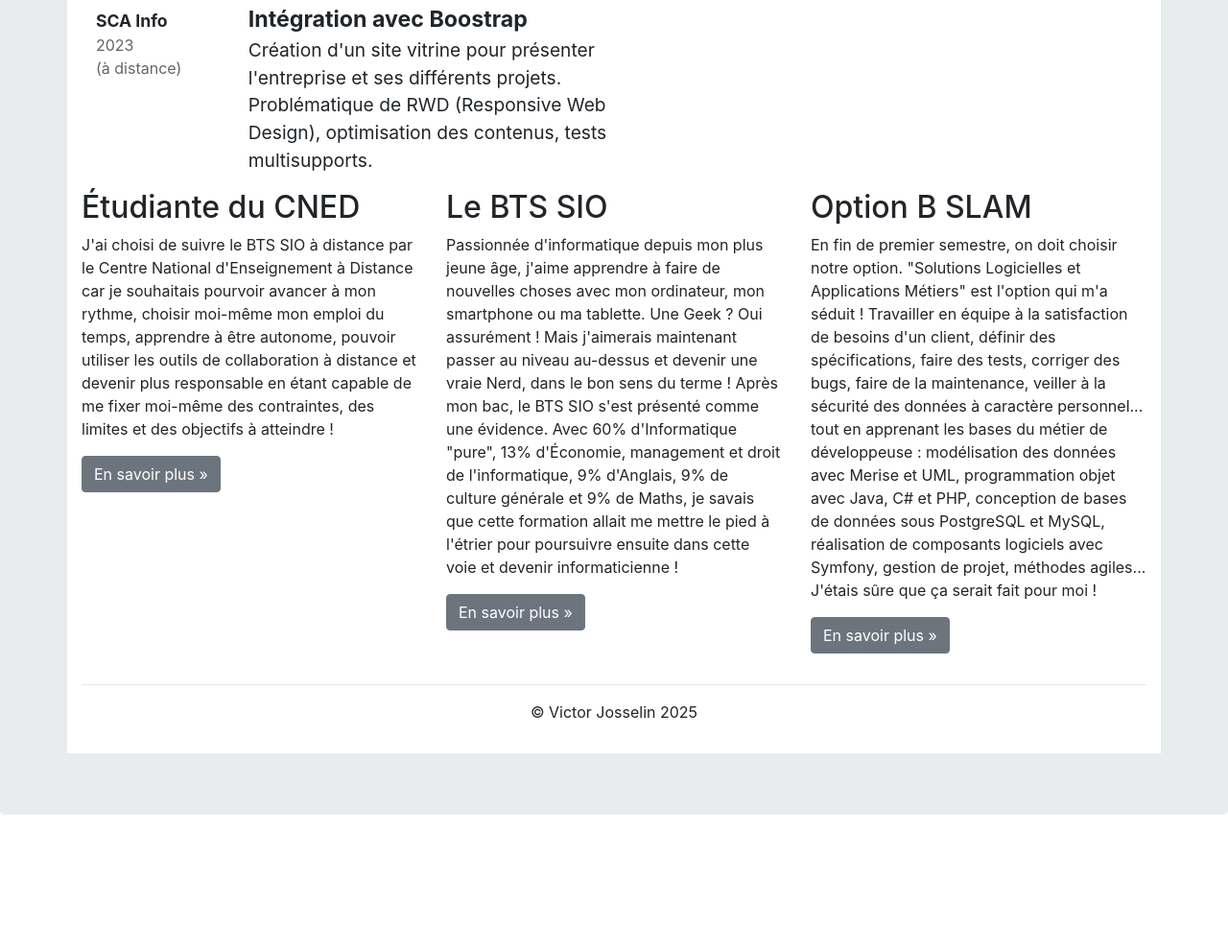
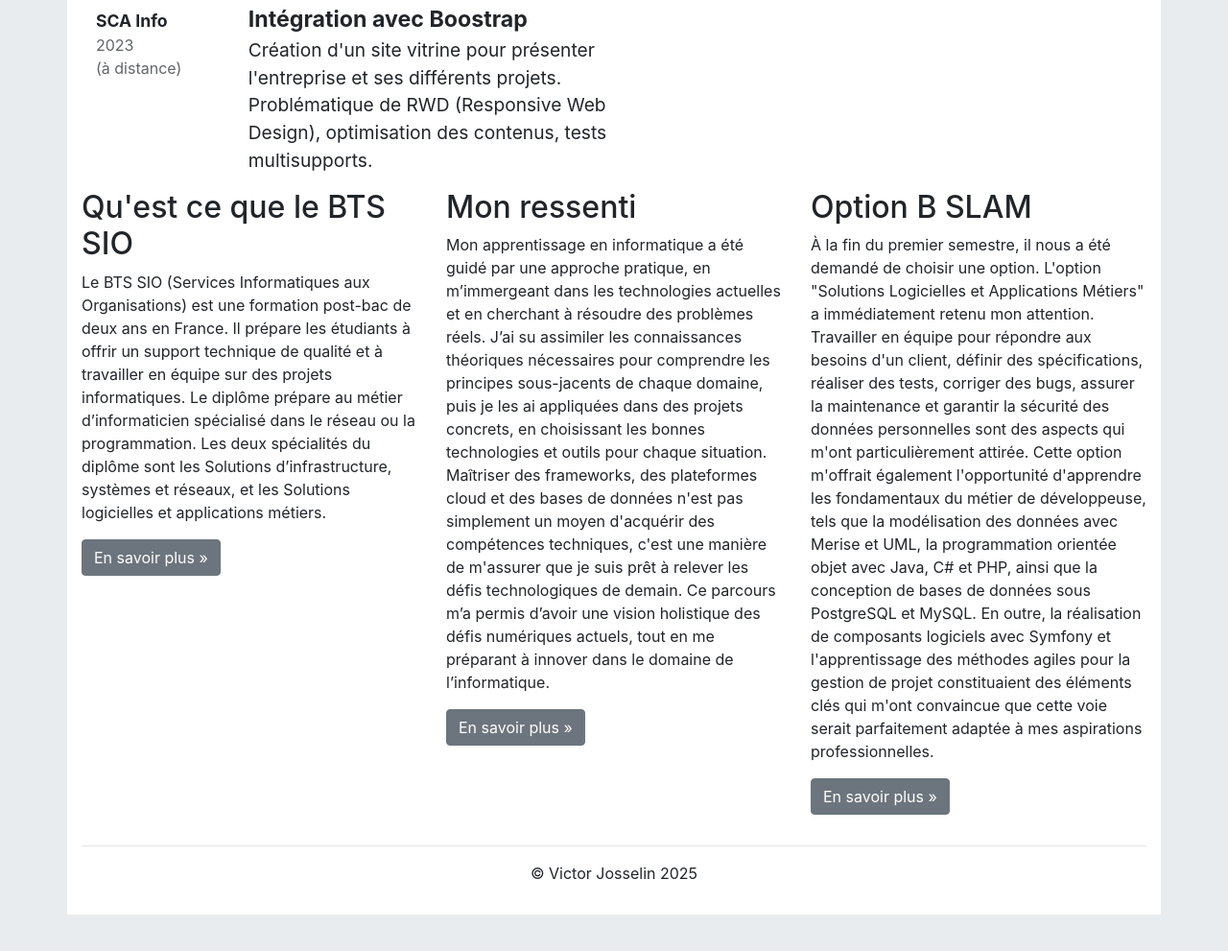
Before and after one commit to Karclat/victorjosselin.github.io, a plain HTML site: page pages/cv.html in a window 1280 px wide. Shown: the part 1494-2485 px from the top of the page at 96% size. Before the commit the page ends 2375 px from the top, so only its background shows below. Drawn offline with nearby package versions, Linux system fonts and the light colour scheme; files whose address does not match are found by name.

Commit message:
changement texte

```diff
--- a/pages/cv.html
+++ b/pages/cv.html
@@ -313,13 +313,9 @@ alt="Icone de GitHub"> GitHub
             <div class="container">
                 <div class="row">
                     <div class="col-lg-4">
-                        <h2>Étudiante du CNED</h2>
-                        <p> J'ai choisi de suivre le BTS SIO à distance par le Centre National
-                                d'Enseignement à Distance car je souhaitais pourvoir avancer à mon rythme,
-                                choisir moi-même mon emploi du temps, apprendre à être autonome, pouvoir
-                                utiliser les outils de collaboration à distance et devenir plus responsable en
-                                étant capable de me fixer moi-même des contraintes, des limites et des
-                                objectifs à atteindre !
+                        <h2>Qu'est ce que le BTS SIO</h2>
+                        <p>Le BTS SIO (Services Informatiques aux Organisations) est une formation post-bac de deux ans en France. Il prépare les étudiants à offrir un support technique de qualité et à travailler en équipe sur des projets informatiques. Le diplôme prépare au métier d’informaticien spécialisé dans le réseau ou la programmation. Les deux spécialités du diplôme sont les Solutions d’infrastructure, systèmes et réseaux, et les Solutions logicielles et applications métiers.
+
                         </p>
 
                         <p>
@@ -327,16 +323,9 @@ alt="Icone de GitHub"> GitHub
                         </p>
                     </div>
                     <div class="col-lg-4">
-                        <h2>Le BTS SIO</h2>
-                        <p> Passionnée d'informatique depuis mon plus jeune âge, j'aime apprendre à faire
-                                de nouvelles choses avec mon ordinateur, mon smartphone ou ma tablette. Une
-                                Geek ? Oui assurément ! Mais j'aimerais maintenant passer au niveau au-dessus
-                                et devenir une vraie Nerd, dans le bon sens du terme ! Après mon bac, le BTS
-                                SIO s'est présenté comme une évidence. Avec 60% d'Informatique "pure", 13%
-                                d'Économie, management et droit de l'informatique, 9% d'Anglais, 9% de culture
-                                générale et 9% de Maths, je savais que cette formation allait me mettre le
-                                pied à l'étrier pour poursuivre ensuite dans cette voie et devenir
-                                informaticienne !
+                        <h2>Mon ressenti</h2>
+                        <p>Mon apprentissage en informatique a été guidé par une approche pratique, en m’immergeant dans les technologies actuelles et en cherchant à résoudre des problèmes réels. J’ai su assimiler les connaissances théoriques nécessaires pour comprendre les principes sous-jacents de chaque domaine, puis je les ai appliquées dans des projets concrets, en choisissant les bonnes technologies et outils pour chaque situation. Maîtriser des frameworks, des plateformes cloud et des bases de données n'est pas simplement un moyen d'acquérir des compétences techniques, c'est une manière de m'assurer que je suis prêt à relever les défis technologiques de demain. Ce parcours m’a permis d’avoir une vision holistique des défis numériques actuels, tout en me préparant à innover dans le domaine de l’informatique.
+
                         </p>
                         <p>
                                 <a class="btn btn-secondary" href="https://fr.wikipedia.org/wiki/Brevet_de_technicien_supérieur_-_Services_informatiques_aux_organisations" target="_blank" role="button">En savoir plus »</a>
@@ -344,16 +333,8 @@ alt="Icone de GitHub"> GitHub
                     </div>
                     <div class="col-lg-4">
                         <h2>Option B SLAM</h2>
-                        <p> En fin de premier semestre, on doit choisir notre option. "Solutions
-                                Logicielles et Applications Métiers" est l'option qui m'a séduit&nbsp;!
-                                Travailler en équipe à la satisfaction de besoins d'un client, définir des
-                                spécifications, faire des tests, corriger des bugs, faire de la maintenance,
-                                veiller à la sécurité des données à caractère personnel... tout en apprenant
-                                les bases du métier de développeuse : modélisation des données
-                                avec Merise et UML, programmation objet avec Java, C# et PHP, conception
-                                de bases de données sous PostgreSQL et MySQL, réalisation de
-                                composants logiciels avec Symfony, gestion de projet, méthodes agiles...
-                                J'étais sûre que ça serait fait pour moi !
+                        <p>À la fin du premier semestre, il nous a été demandé de choisir une option. L'option "Solutions Logicielles et Applications Métiers" a immédiatement retenu mon attention. Travailler en équipe pour répondre aux besoins d'un client, définir des spécifications, réaliser des tests, corriger des bugs, assurer la maintenance et garantir la sécurité des données personnelles sont des aspects qui m'ont particulièrement attirée. Cette option m'offrait également l'opportunité d'apprendre les fondamentaux du métier de développeuse, tels que la modélisation des données avec Merise et UML, la programmation orientée objet avec Java, C# et PHP, ainsi que la conception de bases de données sous PostgreSQL et MySQL. En outre, la réalisation de composants logiciels avec Symfony et l'apprentissage des méthodes agiles pour la gestion de projet constituaient des éléments clés qui m'ont convaincue que cette voie serait parfaitement adaptée à mes aspirations professionnelles.
+
                         </p>
                          <p>
                             <a class="btn btn-secondary" href="https://www.onisep.fr/Ressources/Univers-Formation/Formations/Post-bac/bts-services-informatiques-aux-organisations-option-b-solutions-logicielles-et-applications-metiers" target="_blank" role="button">En savoir plus »</a>
```
